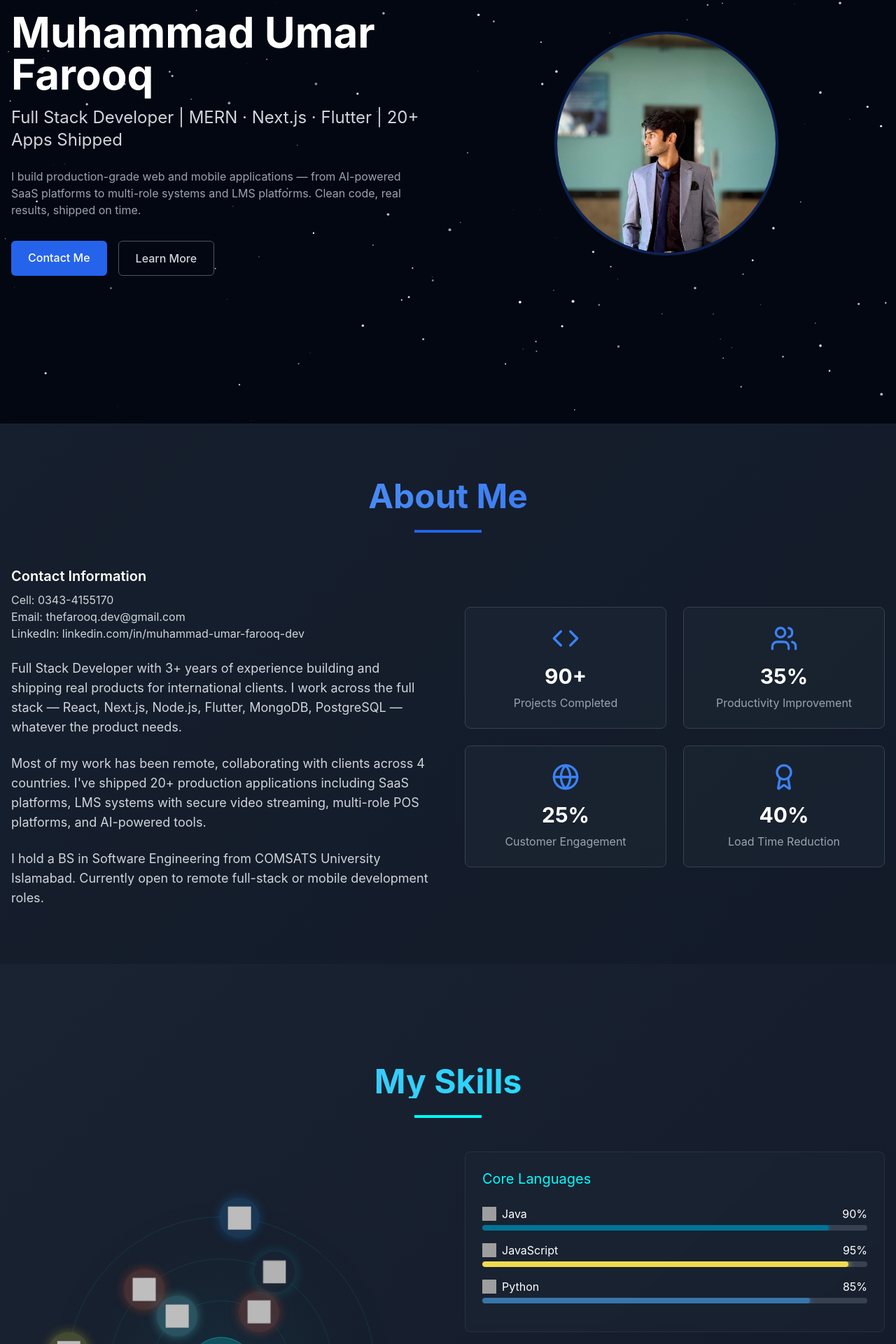
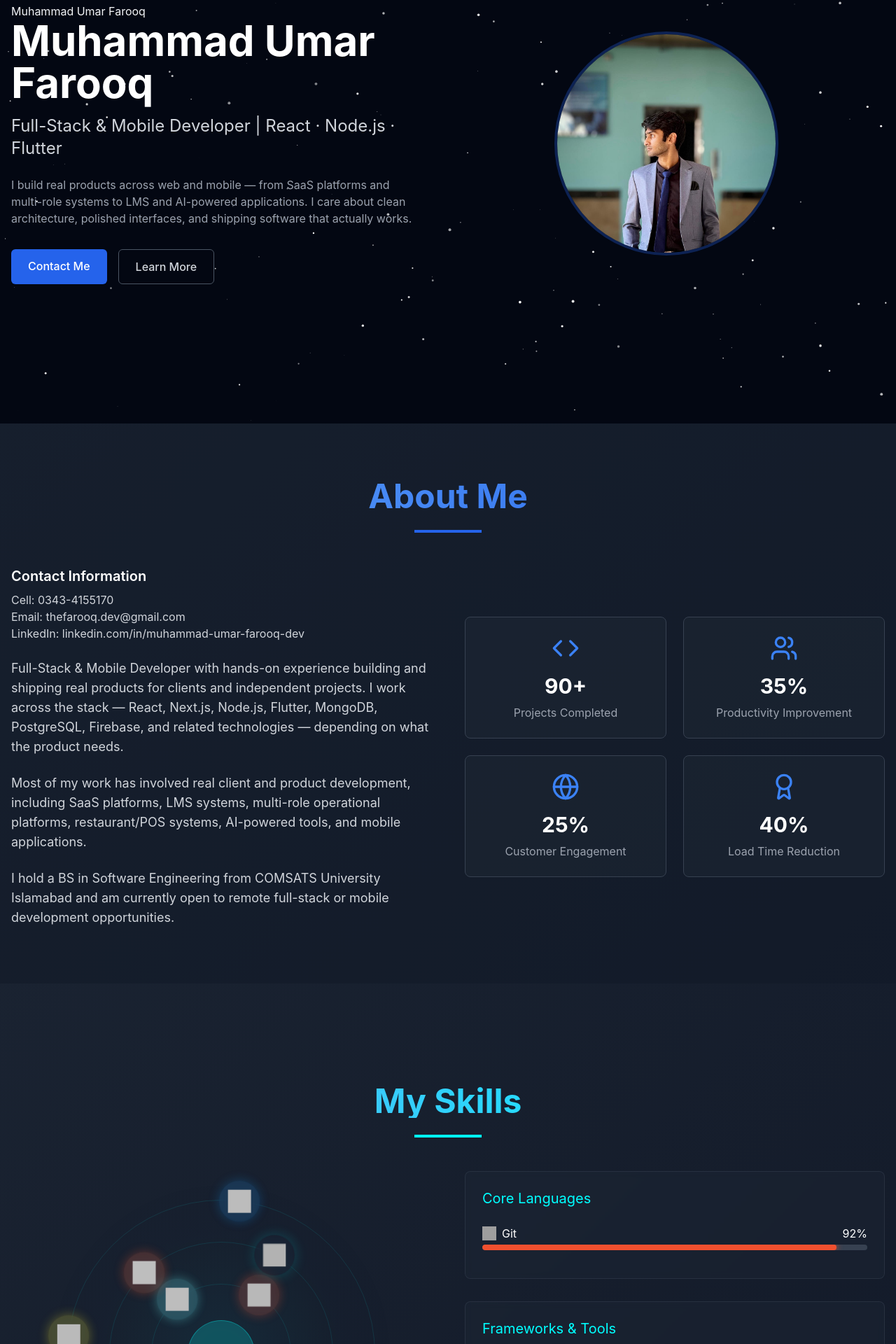
Before and after one commit to farooqintheloop/portfolio, a React (Vite) app: page / in a window 1280 px wide. Shown: the part 195-2115 px from the top of the page at 70% size. Built offline with nearby package versions, Linux system fonts and the light colour scheme; grey boxes are pictures that could not be loaded.

Commit message:
Updated Project Infos

```diff
--- a/src/components/AboutSection.jsx
+++ b/src/components/AboutSection.jsx
@@ -25,13 +25,13 @@ const AboutSection = () => {
             <p className="text-gray-300">LinkedIn: linkedin.com/in/muhammad-umar-farooq-dev</p>
           </div>
           <p className="text-lg text-gray-300 mb-6">
-            Full Stack Developer with 3+ years of experience building and shipping real products for international clients. I work across the full stack — React, Next.js, Node.js, Flutter, MongoDB, PostgreSQL — whatever the product needs.
+            Full-Stack & Mobile Developer with hands-on experience building and shipping real products for clients and independent projects. I work across the stack — React, Next.js, Node.js, Flutter, MongoDB, PostgreSQL, Firebase, and related technologies — depending on what the product needs.
           </p>
           <p className="text-lg text-gray-300 mb-6">
-            Most of my work has been remote, collaborating with clients across 4 countries. I've shipped 20+ production applications including SaaS platforms, LMS systems with secure video streaming, multi-role POS platforms, and AI-powered tools.
+            Most of my work has involved real client and product development, including SaaS platforms, LMS systems, multi-role operational platforms, restaurant/POS systems, AI-powered tools, and mobile applications.
           </p>
           <p className="text-lg text-gray-300">
-            I hold a BS in Software Engineering from COMSATS University Islamabad. Currently open to remote full-stack or mobile development roles.
+            I hold a BS in Software Engineering from COMSATS University Islamabad and am currently open to remote full-stack or mobile development opportunities.
           </p>
         </div>
 
--- a/src/components/HeroSection.jsx
+++ b/src/components/HeroSection.jsx
@@ -6,14 +6,15 @@ const HeroSection = () => {
   return (
     <div className="container mx-auto px-4 text-center md:text-left flex flex-col md:flex-row items-center">
       <div className="md:w-1/2 mb-10 md:mb-0">
+Muhammad Umar Farooq
         <h1 className="text-4xl md:text-5xl lg:text-6xl font-bold mb-4 animate-fade-in">
           Muhammad Umar Farooq
         </h1>
         <h2 className="text-xl md:text-2xl text-gray-300 mb-6">
-          Full Stack Developer | MERN · Next.js · Flutter | 20+ Apps Shipped
+          Full-Stack & Mobile Developer | React · Node.js · Flutter
         </h2>
         <p className="text-gray-400 mb-8 max-w-xl">
-          I build production-grade web and mobile applications — from AI-powered SaaS platforms to multi-role systems and LMS platforms. Clean code, real results, shipped on time.
+          I build real products across web and mobile — from SaaS platforms and multi-role systems to LMS and AI-powered applications. I care about clean architecture, polished interfaces, and shipping software that actually works.
         </p>
         <div className="flex flex-wrap gap-4 justify-center md:justify-start">
           <a
--- a/src/components/ProjectsSection.jsx
+++ b/src/components/ProjectsSection.jsx
@@ -3,13 +3,6 @@ import { Github } from 'lucide-react';
 
 const ProjectsSection = () => {
   const projects = [
-    {
-      title: 'AutoCaption – AI Video Captioning Tool',
-      description: 'Built a Python-based tool that transcribes spoken audio from any video and generates a new captioned video with accurately timestamped subtitles burned onto frames. Fully automated, no manual input required.',
-      tags: ['Python', 'Speech Recognition', 'Video Processing', 'AI'],
-      image: 'https://images.unsplash.com/photo-1551288049-bebda4e38f71?q=80&w=2070&auto=format&fit=crop',
-      github: 'https://github.com/farooqintheloop'
-    },
     {
       title: 'HeadStart – AI Startup Management Platform',
       description: 'Built an AI-powered SaaS platform for early-stage startups to automate workflows, manage teams, legal, and finance — with role-based access and real-time syncing. Selected among Top 10 projects at COMSATS University Expo 2025.',
@@ -22,21 +15,21 @@ const ProjectsSection = () => {
       description: 'Full-stack LMS with secure video streaming using chunking, segmentation, and signed URLs. Backend deployed on Cloudflare with D1 database and Vultr server adapter for scalable delivery.',
       tags: ['Flutter', 'React', 'Node.js', 'Cloudflare', 'D1'],
       image: 'https://images.unsplash.com/photo-1547658719-da2b51169166?q=80&w=2064&auto=format&fit=crop',
-      github: 'https://github.com/farooqintheloop'
+      github: 'https://github.com/farooqintheloop/LMS'
     },
     {
       title: 'Foodler – Restaurant & POS Management Platform',
       description: 'Restaurant aggregation platform with integrated POS supporting multiple roles — owner, chef, manager, waiter, customer. Full analytics dashboards and reporting built on Node.js and PostgreSQL.',
       tags: ['React', 'Node.js', 'PostgreSQL', 'REST APIs'],
       image: 'https://images.unsplash.com/photo-1552664730-d307ca884978?q=80&w=2070&auto=format&fit=crop',
-      github: 'https://github.com/farooqintheloop'
+      github: 'https://github.com/farooqintheloop/Foodler'
     },
     {
-      title: 'Lordan Dev – Multi AI Chatbot',
-      description: 'Resolved UI and backend configuration issues in a multi-model AI chatbot allowing users to switch between different AI conversation modes. Optimized for Play Store deployment.',
-      tags: ['React Native', 'AI', 'Firebase'],
-      image: 'https://images.unsplash.com/photo-1677442136019-21780ecad995?q=80&w=2070&auto=format&fit=crop',
-      github: 'https://github.com/farooqintheloop'
+      title: 'Dependency Visualizer – Interactive Dependency & Security Analysis Tool',
+      description: 'Full-stack developer tool that transforms package.json files into interactive dependency graphs, providing real-time dependency analysis, vulnerability detection, security insights, and project health metrics using Next.js, React Flow, and TypeScript.',
+      tags: ['Next.js', 'React', 'TypeScript', 'React Flow', 'Tailwind CSS', 'npm Audit'],
+      image: 'https://images.unsplash.com/photo-1558494949-ef010cbdcc31?q=80&w=2070&auto=format&fit=crop',
+      github: 'https://github.com/farooqintheloop/Dependency-Visualizer'
     }
   ];
 
--- a/src/components/SkillOrbit.jsx
+++ b/src/components/SkillOrbit.jsx
@@ -8,31 +8,26 @@ const SkillOrbit = () => {
     {
       name: 'Java',
       color: '#007396',
-      proficiency: '90%',
       logo: 'https://cdn.jsdelivr.net/gh/devicons/devicon/icons/java/java-original.svg'
     },
     {
       name: 'JavaScript',
       color: '#f0db4f',
-      proficiency: '95%',
       logo: 'https://cdn.jsdelivr.net/gh/devicons/devicon/icons/javascript/javascript-original.svg'
     },
     {
       name: 'Python',
       color: '#3776AB',
-      proficiency: '85%',
       logo: 'https://cdn.jsdelivr.net/gh/devicons/devicon/icons/python/python-original.svg'
     },
     {
       name: 'Dart',
       color: '#0175C2',
-      proficiency: '90%',
       logo: 'https://cdn.jsdelivr.net/gh/devicons/devicon/icons/dart/dart-original.svg'
     },
     {
       name: 'Flutter',
       color: '#02569B',
-      proficiency: '92%',
       logo: 'https://cdn.jsdelivr.net/gh/devicons/devicon/icons/flutter/flutter-original.svg'
     },
     {
```
